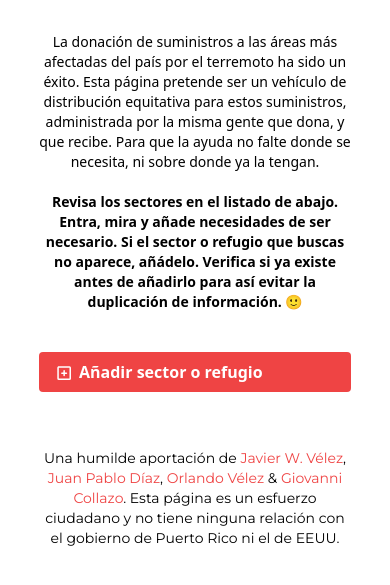
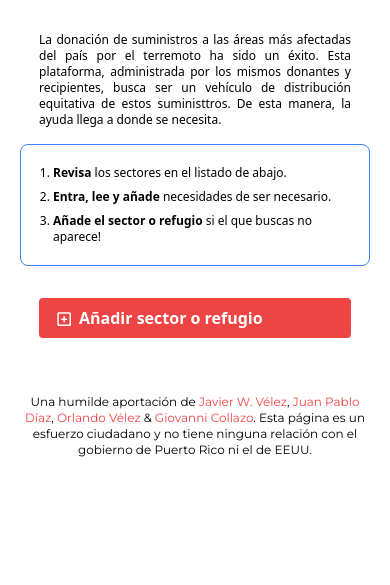
Before and after one commit to Code4PuertoRico/suministrospr, a Django app: template suministrospr/suministros/templates/suministros/suministro_list.html in a window 390 px wide. Shown: the part 70-655 px from the top of the page. Run offline with Django 3.2, Linux system fonts and the light colour scheme; the template is opened without the code that fills it, so the values that code supplies are empty; some libraries are stand-ins or nearby versions.

Commit message:
Design and copy tweaks (#110)
* refactor text

* fix signo exclamación

* minor fix to match UI proposal

* Add new style to home list

* Tweak footer

* Mobile tweaks for mobile on detail page

Co-authored-by: AJ Rivera <aj.rivera@jhu.edu>

```diff
--- a/suministrospr/suministros/templates/suministros/suministro_list.html
+++ b/suministrospr/suministros/templates/suministros/suministro_list.html
@@ -8,17 +8,20 @@
 {% block content %}
 <div class = "flex flex-col mt-8">
   <div class = "flex justify-center">
-    <p class = "w-4/5 text-sm lg:text-base lg:w-3/5 text-center font-thin">
-      La donación de suministros a las áreas más afectadas del país por el terremoto ha sido un éxito. Esta página pretende ser un vehículo de distribución equitativa para estos suministros, administrada por la misma gente que dona, y que recibe. Para que la ayuda no falte donde se necesita, ni sobre donde ya la tengan.
+    <p class = "w-4/5 text-justify text-xs lg:text-base lg:w-3/5 text-center font-thin">
+      La donación de suministros a las áreas más afectadas del país por el terremoto ha sido un éxito. Esta plataforma, administrada por los mismos donantes y recipientes, busca ser un vehículo de distribución equitativa de estos suministtros. De esta manera, la ayuda llega a donde se necesita.
     </p>
   </div>
-  <div class = 'flex justify-center mt-5'>
-    <p class = "w-4/5 text-sm lg:text-base lg:w-3/5 text-center font-semibold">
-      Revisa los sectores en el listado de abajo. Entra, mira y añade necesidades de ser necesario. Si el sector o refugio que buscas no aparece, añádelo. Verifica si ya existe antes de añadirlo para así evitar la duplicación de información. 🙂
-    </p>
+  <!-- FIXME: Needs formatting -->
+  <div class = 'flex justify-center mt-4'>
+    <ol class = "w-full mx-5 pl-8 pr-5 py-5 text-xs lg:text-base md:w-auto inline-block list-decimal border border-blue-500 rounded-lg">
+      <li class="mb-2"><strong>Revisa</strong> los sectores en el listado de abajo.</li>
+      <li class="mb-2"><strong>Entra, lee y añade</strong> necesidades de ser necesario.</li>
+      <li><strong>Añade el sector o refugio</strong> si el que buscas no aparece!</li>
+    </ol>
   </div>
 </div>
-<div class = "flex flex-col mt-10">
+<div class = "flex flex-col mt-8">
   <div class = "flex justify-center">
     <a href="{% url 'suministro-add' %}" class="w-4/5 md:w-auto bg-red-500 hover:bg-red-700 text-white font-bold py-2 px-4 rounded inline-flex items-center">
       <svg class="fill-current w-4 h-4 mr-2" xmlns="http://www.w3.org/2000/svg" viewBox="0 0 21 21"><path class="heroicon-ui" d="M5 3h14a2 2 0 0 1 2 2v14a2 2 0 0 1-2 2H5a2 2 0 0 1-2-2V5c0-1.1.9-2 2-2zm0 2v14h14V5H5zm8 6h2a1 1 0 0 1 0 2h-2v2a1 1 0 0 1-2 0v-2H9a1 1 0 0 1 0-2h2V9a1 1 0 0 1 2 0v2z"/></svg>
--- a/templates/common/footer.html
+++ b/templates/common/footer.html
@@ -1,5 +1,5 @@
-<footer class="flex justify-center mt-2">
-  <div class="w-4/5 text-sm lg:text-base lg:w-3/5">
+<footer class="flex justify-center mt-2 mb-6  ">
+  <div class="w-full mx-5 text-xs lg:text-base lg:w-3/5">
     <p class="text-center font-thin">
       Una humilde aportación de
       <a
@@ -30,7 +30,8 @@
         target="_blank"
         rel="noopener noreferrer"
         >Giovanni Collazo</a
-      >. Esta página es un esfuerzo ciudadano y no tiene ninguna relación con el
+      >.
+      Esta página es un esfuerzo ciudadano y no tiene ninguna relación con el
       gobierno de Puerto Rico ni el de EEUU.
     </p>
   </div>
```
Also changed, not shown: suministrospr/suministros/templates/suministros/suministro_detail.html (+8 -8 lines).
